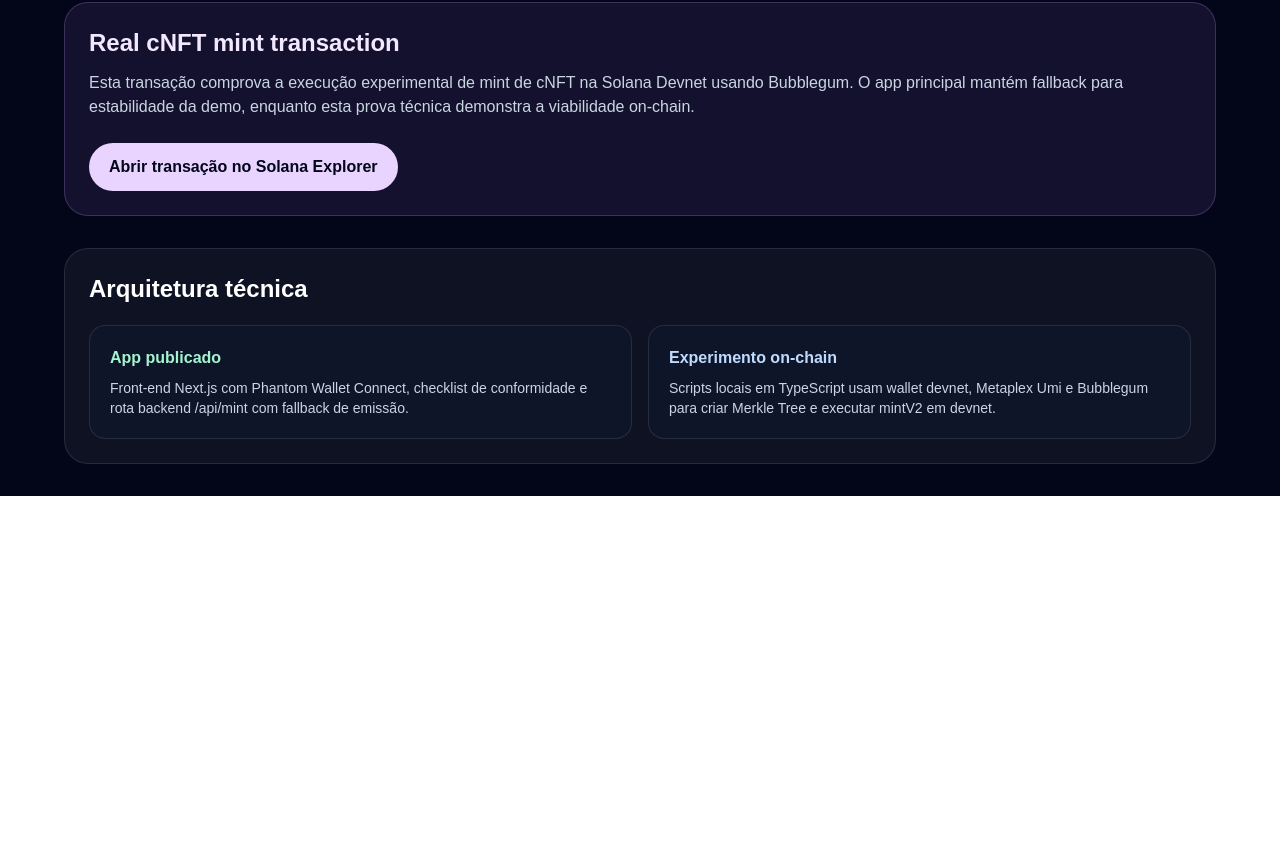
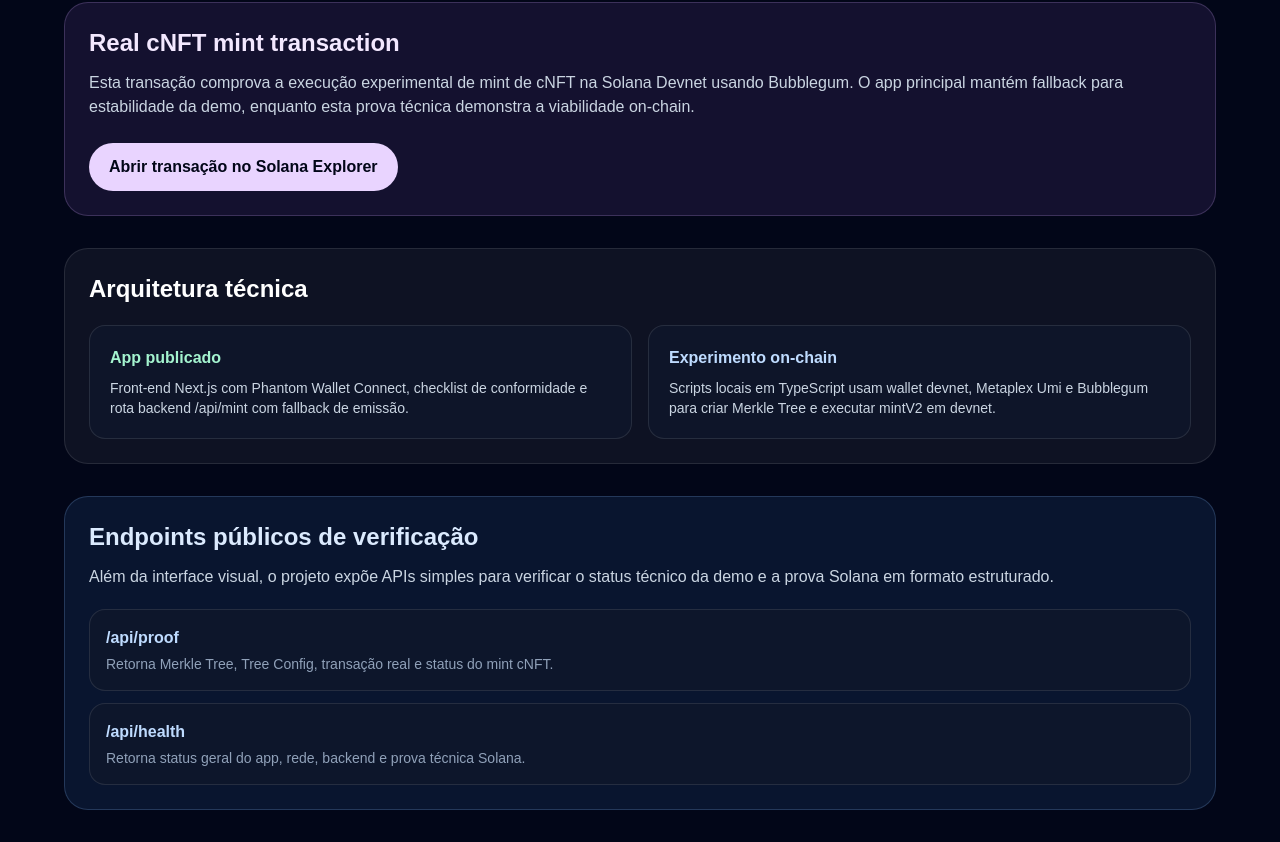
Before and after one commit to izalaw/MineralPass, a Next.js app: page /technical-proof in a window 1280 px wide. Shown: the part 1682-2524 px from the top of the page. Before the commit the page ends 2178 px from the top, so only its background shows below. Built offline with nearby package versions, Linux system fonts and the light colour scheme.

Commit message:
Add API links to technical proof page

```diff
--- a/src/app/technical-proof/page.tsx
+++ b/src/app/technical-proof/page.tsx
@@ -147,6 +147,44 @@
             </div>
           </div>
         </div>
+
+        <div className="mt-8 rounded-3xl border border-blue-300/20 bg-blue-400/10 p-6">
+          <h2 className="text-2xl font-bold text-blue-100">
+            Endpoints públicos de verificação
+          </h2>
+
+          <p className="mt-3 text-slate-300">
+            Além da interface visual, o projeto expõe APIs simples para verificar
+            o status técnico da demo e a prova Solana em formato estruturado.
+          </p>
+
+          <div className="mt-5 grid gap-3">
+            <a
+              href="/api/proof"
+              target="_blank"
+              rel="noreferrer"
+              className="rounded-2xl border border-white/10 bg-slate-900/80 p-4 transition hover:bg-slate-800"
+            >
+              <p className="font-semibold text-blue-200">/api/proof</p>
+              <p className="mt-1 text-sm text-slate-400">
+                Retorna Merkle Tree, Tree Config, transação real e status do mint cNFT.
+              </p>
+            </a>
+
+            <a
+              href="/api/health"
+              target="_blank"
+              rel="noreferrer"
+              className="rounded-2xl border border-white/10 bg-slate-900/80 p-4 transition hover:bg-slate-800"
+            >
+              <p className="font-semibold text-blue-200">/api/health</p>
+              <p className="mt-1 text-sm text-slate-400">
+                Retorna status geral do app, rede, backend e prova técnica Solana.
+              </p>
+            </a>
+          </div>
+        </div>
+
       </section>
     </main>
   );
```
